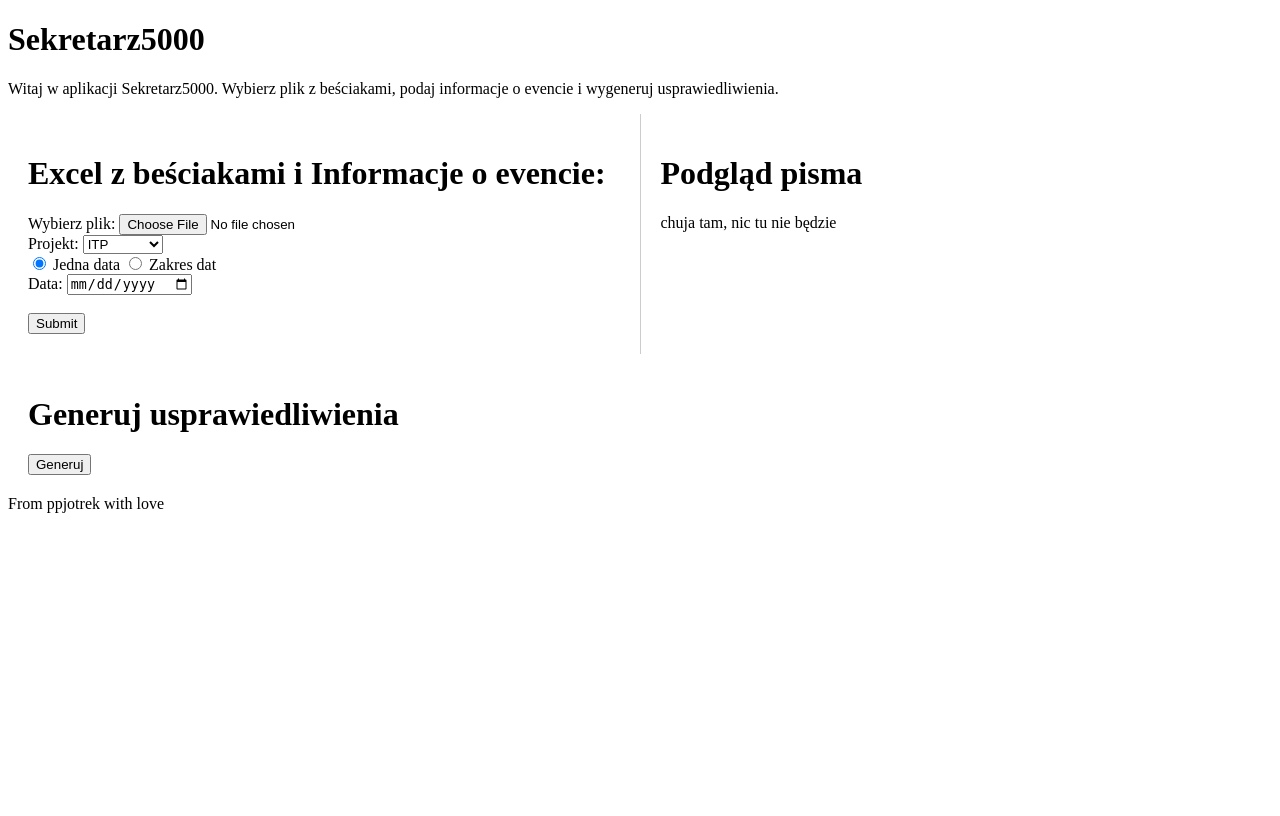
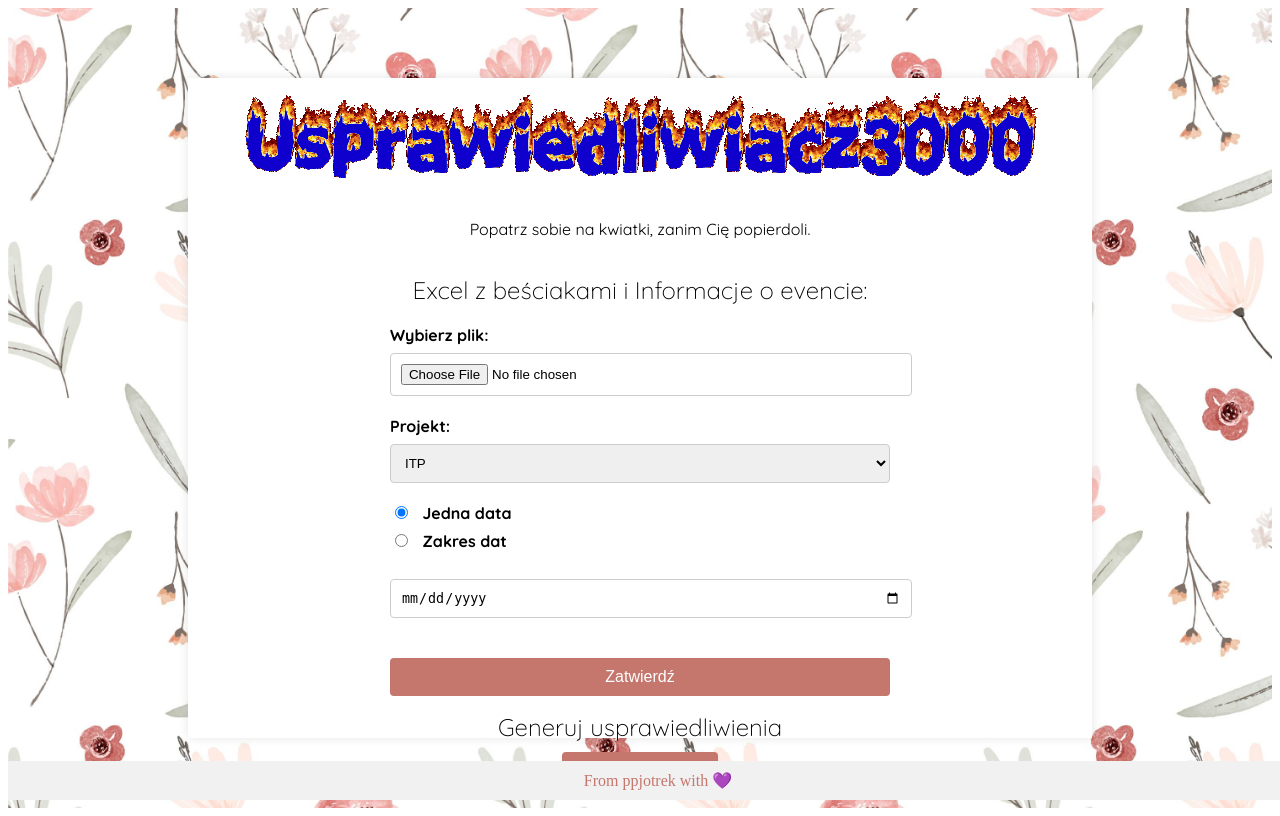
Before and after one commit to ppjotrek/sekretarz_app, a Flask app: page / in a window 1280 px wide. Before the commit the page ends 513 px from the top, so only its background shows below. Run offline with Flask 3, Linux system fonts and the light colour scheme.

Commit message:
style + obsluga wielu osob

```diff
--- a/app.py
+++ b/app.py
@@ -1,10 +1,11 @@
 from flask import Flask, request, redirect, url_for, session, render_template, send_file
 import pandas as pd
 from werkzeug.utils import secure_filename
+from docxtpl import DocxTemplate
+from docx import Document
+from docx.oxml.ns import qn
+from docx.oxml import OxmlElement
 import os
-from docx import Document
-from docxtpl import DocxTemplate
-
 
 app = Flask(__name__)
 app.config['UPLOAD_FOLDER'] = 'uploads'
@@ -61,14 +62,43 @@ def generate_docx():
     if 'data' in session and 'additional_data' in session:
         data = session['data']
         additional_data = session['additional_data']
-        doc = DocxTemplate(os.path.join("docx_templates", "templatka.docx"))
-        #for count in data['Imię']:         #nie działa - nie pobiera nic, chyba musi być w returnie, więc albo jakoś to ogarnać subrutyną albo zip
-        count = 0
-        docs_name = additional_data['project-dropdown'] + data['Nazwisko'][str(count)] + '.docx'
+        combined_doc = Document()
+
+        for count in range(len(data['Imię'])):
+            # Załaduj szablon dokumentu
+            template = DocxTemplate(os.path.join("docx_templates", "templatka.docx"))
+            context = {
+                'imie': data['Imię'][str(count)],
+                'nazwisko': data['Nazwisko'][str(count)],
+                'numer_indeksu': data['Numer indeksu'][str(count)],
+                'data': additional_data['date'],
+                'event': additional_data['project-dropdown']
+            }
+            template.render(context)
+
+            # Zapisz tymczasowy dokument
+            temp_doc_path = os.path.join(app.config['UPLOAD_FOLDER'], f'temp_{count}.docx')
+            template.save(temp_doc_path)
+
+            # Otwórz tymczasowy dokument i dodaj jego zawartość do głównego dokumentu
+            temp_doc = Document(temp_doc_path)
+            for element in temp_doc.element.body:
+                combined_doc.element.body.append(element)
+
+            # Dodaj nową sekcję, aby rozpocząć nową stronę
+            if count < len(data['Imię']) - 1:
+                page_break = OxmlElement('w:br')
+                page_break.set(qn('w:type'), 'page')
+                combined_doc.element.body.append(page_break)
+
+        docs_name = additional_data['project-dropdown'] + '_combined.docx'
         docx_path = os.path.join(app.config['UPLOAD_FOLDER'], docs_name)
-        context = { 'imie' : data['Imię'][str(count)], 'nazwisko' : data['Nazwisko'][str(count)], 'numer_indeksu' : data['Numer indeksu'][str(count)], 'data' : additional_data['date'] }
-        doc.render(context)
-        doc.save(docx_path)
+        combined_doc.save(docx_path)
+
+        # Usuń tymczasowe pliki
+        for count in range(len(data['Imię'])):
+            os.remove(os.path.join(app.config['UPLOAD_FOLDER'], f'temp_{count}.docx'))
+
         return send_file(docx_path, as_attachment=True)
     return 'Arikitarakuma'
 
--- /dev/null
+++ b/static/style.css
@@ -0,0 +1,158 @@
+.background {
+    background-image: url('background.jpg');
+    background-size: cover;
+    background-position: center;
+    margin: 0;
+    padding: 0;
+    height: 100vh;
+    display: flex;
+    justify-content: center;
+    align-items: center;
+}
+
+.content {
+    font-family: "Quicksand", serif;
+    font-optical-sizing: auto;
+    font-style: normal;
+    max-width: 90%;
+    min-width: 70%;
+    height: 80vh;
+    margin: auto;
+    padding: 10px;
+    box-shadow: 0 0 10px rgba(0, 0, 0, 0.1);
+    background-color: #fff;
+}
+
+.header {
+    text-align: center;
+    font-size: 1em;
+    margin-bottom: 20px;
+}
+
+.container {
+    display: flex;
+}
+
+h1 {
+    font-size: 1.5em;
+    margin-bottom: 10px;
+    font-weight: 300;
+}
+
+.form-container {
+    display: flex;
+    flex-direction: column;
+    align-items: center;
+    width: 100%;
+    max-width: 500px; /* Ustaw stałą maksymalną szerokość */
+    margin: 0 auto;
+}
+
+
+.form-container form {
+    width: 100%;
+}
+
+.form-container h1 {
+    font-size: 24px;
+    margin-bottom: 20px;
+    text-align: center;
+}
+
+.form-container label {
+    display: block;
+    margin-bottom: 8px;
+    font-weight: bold;
+}
+
+.form-container input[type="file"],
+.form-container select,
+.form-container input[type="date"],
+.form-container input[type="submit"] {
+    width: 100%;
+    padding: 10px;
+    margin-bottom: 20px;
+    border: 1px solid #ccc;
+    border-radius: 4px;
+}
+
+.form-container input[type="radio"] {
+    width: auto;
+    margin-right: 10px;
+}
+
+.form-container input[type="submit"] {
+    background-color: #C5766D;
+    color: white;
+    padding: 10px 20px;
+    border: none;
+    border-radius: 4px;
+    cursor: pointer;
+    font-size: 16px;
+    display: inline-block;
+    margin: 0 auto;
+}
+
+.form-container input[type="submit"]:hover {
+    background-color: #9F4136;
+}
+
+.date-inputs {
+    display: flex;
+    justify-content: space-between;
+    width: 100%;
+}
+
+.date-inputs > div {
+    display: flex;
+    flex-direction: column;
+    margin: 0 10px;
+}
+
+.single-date {
+    width: 100%;
+    text-align: center;
+    margin-bottom: 20px; /* Dodaj odstęp poniżej pola daty */
+}
+.button-container {
+    border-radius: 8px;
+    max-width: 500px;
+    margin: 0 auto;
+    justify-content: center;
+    text-align: center;
+}
+
+.button-container input[type="submit"] {
+    background-color: #C5766D;
+    color: white;
+    padding: 10px 50px;
+    border: none;
+    border-radius: 4px;
+    cursor: pointer;
+    font-size: 16px;
+    display: inline-block;
+    margin: 0 auto;
+}
+
+.button-container input[type="submit"]:hover {
+    background-color: #9F4136;
+}
+
+footer {
+    text-align: center;
+    padding: 10px;
+    background-color: #f1f1f1;
+    position: fixed;
+    width: 100%;
+    bottom: 0;
+}
+
+.footer-link {
+    color: #C5766D;
+    text-decoration: none;
+    font-size: 16px;
+}
+
+.footer-link:hover {
+    text-decoration: underline;
+}
--- a/templates/index.html
+++ b/templates/index.html
@@ -4,37 +4,32 @@
 <head>
     <meta charset="UTF-8">
     <meta name="viewport" content="width=device-width, initial-scale=1.0">
-    <title>Sekretarz5000</title>
-    <style>
-        .container {
-            display: flex;
-        }
-        .form-container, .preview-container {
-            width: 50%;
-            padding: 20px;
-        }
-        .preview-container {
-            border-left: 1px solid #ccc;
-        }
-    </style>
+    <title>Usprawiedliwiacz</title>
+    <link rel="stylesheet" href="static/style.css">
+    <link rel="preconnect" href="https://fonts.googleapis.com">
+    <link rel="preconnect" href="https://fonts.gstatic.com" crossorigin>
+    <link href="https://fonts.googleapis.com/css2?family=Quicksand:wght@300..700&display=swap" rel="stylesheet">
     <script>
         function toggleDateInputs() {
             const singleDate = document.getElementById('single-date');
             const rangeDates = document.getElementById('range-dates');
             if (document.getElementById('single').checked) {
-                singleDate.style.display = 'block';
+                singleDate.style.display = 'flex';
                 rangeDates.style.display = 'none';
             } else {
                 singleDate.style.display = 'none';
-                rangeDates.style.display = 'block';
+                rangeDates.style.display = 'flex';
             }
         }
     </script>
 </head>
 <body>
+    <div class=background>
         <div class="content">
-        <h1>Sekretarz5000</h1>
-        <p>Witaj w aplikacji Sekretarz5000. Wybierz plik z beściakami, podaj informacje o evencie i wygeneruj usprawiedliwienia.</p>
+            <div class="header">
+                <img src="static/text.gif" alt="Sekretarz5000" class="logo">
+                <p>Popatrz sobie na kwiatki, zanim Cię popierdoli.</p>
+            </div>
         <div class="container">
             <div class="form-container">
                 <h1>Excel z beściakami i Informacje o evencie:</h1>
@@ -57,34 +52,28 @@
                     </label>
                     <br>
                     <div id="single-date">
-                    <label for="date">Data:</label>
                         <input type="date" name="date" id="date">
                     </div>
-                <div id="range-dates" style="display: none;">
-                    <label for="start_date">Od:</label>
+                    <div id="range-dates" style="display:none;" class="date-inputs">
                         <input type="date" name="start_date" id="start_date">
                         <br>
-                    <label for="end_date">Do:</label>
                         <input type="date" name="end_date" id="end_date">
                     </div>
                     <br>
-                <input type="submit" value="Submit">
+                    <input type="submit" value="Zatwierdź">
                 </form>
             </div>
-        <div class="preview-container">
-            <h1>Podgląd pisma</h1>
-            chuja tam, nic tu nie będzie
         </div>
-    </div>
-    <div class="form-container">
+        <div class="button-container">
             <h1>Generuj usprawiedliwienia</h1>
             <form action="{{ url_for('generate_docx') }}" method="get">
                 <input type="submit" value="Generuj">
             </form>
         </div>
         </div>
+    </div>
 </body>
 <footer>
-    From ppjotrek with love
+    <a href="https://github.com/ppjotrek" class="footer-link">From ppjotrek with 💜</a>
 </footer>
 </html>
```
Also changed, not shown: static/background.jpg (added), static/text.gif (added). Lines whose indentation alone changed are shown as unchanged.
